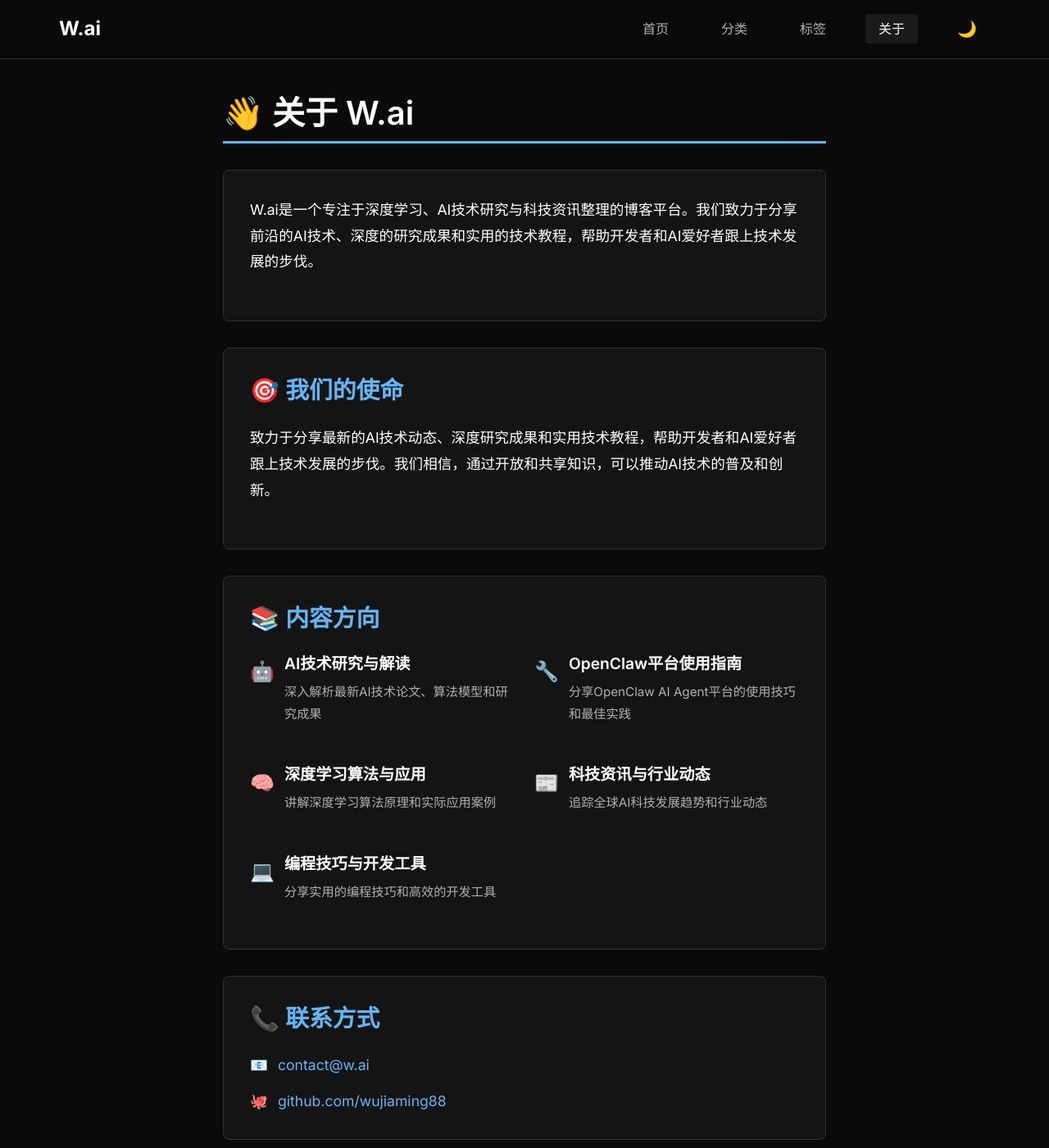
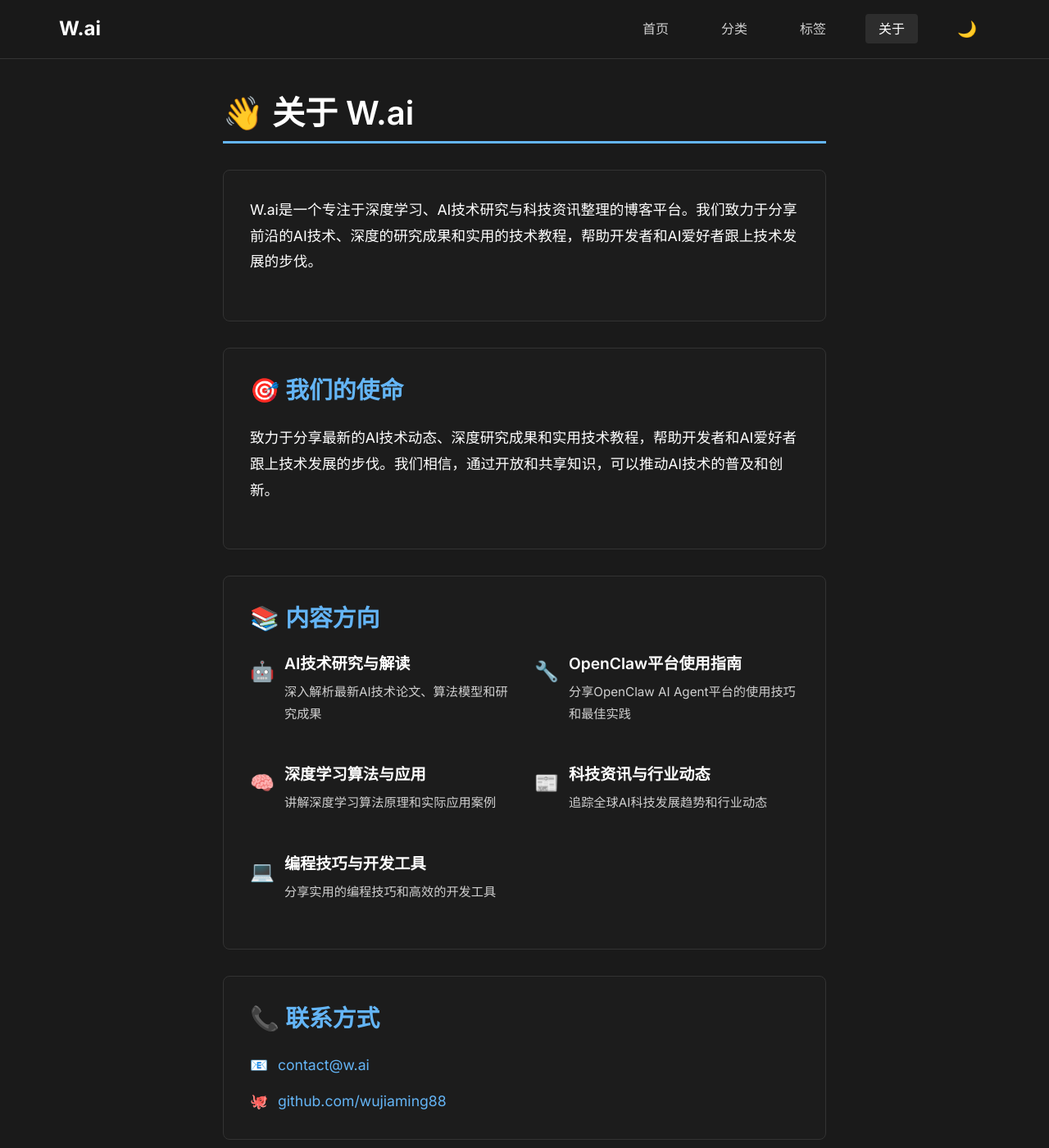
Before and after one commit to wujiaming88/wujiaming88.github.io, a Jekyll site: the page built from about.markdown, in a window 1280 px wide and 1400 px high. Shown: the whole window at 82% size. Built offline with Jekyll 4.4.1, drawn with Linux system fonts in a browser that asks for light colours.

Commit message:
优化配色方案：深色主题降低刺眼感，浅色主题优化代码块背景

```diff
--- a/assets/main.css
+++ b/assets/main.css
@@ -10,16 +10,16 @@
 /* 颜色系统 - 确保所有元素都有足够对比度 */
 :root {
     /* 深色主题 - 高对比度 */
-    --bg-primary: #0a0a0a;
+    --bg-primary: #1a1a1a;
     --text-primary: #ffffff;
-    --text-secondary: #b0b0b0;
+    --text-secondary: #d0d0d0;
     --link-color: #64b5f6;
-    --code-bg: #1a1a1a;
+    --code-bg: #2d2d2d;
     --code-text: #d4d4d4;
     --border-color: #333333;
-    --card-bg: #1a1a1a;
-    --search-bg: #1a1a1a;
-    --tag-bg: #1a1a1a;
+    --card-bg: #2d2d2d;
+    --search-bg: #2d2d2d;
+    --tag-bg: #2d2d2d;
 
     /* 语法高亮颜色 */
     --keyword-color: #569cd6;
@@ -32,7 +32,7 @@
 
     /* 浅色主题 - 高对比度 */
     --light-bg-primary: #ffffff;
-    --light-text-primary: #0a0a0a;
+    --light-text-primary: #121212;
     --light-text-secondary: #4a4a4a;
     --light-link-color: #1a73e8;
     --light-code-bg: #f5f5f5;
@@ -212,7 +212,7 @@
     top: 0;
     left: 0;
     right: 0;
-    background-color: rgba(10, 10, 10, 0.95);
+    background-color: rgba(26, 26, 26, 0.95);
     backdrop-filter: blur(10px);
     border-bottom: 1px solid var(--border-color);
     z-index: 1000;
@@ -443,7 +443,7 @@
 
 /* 页脚 */
 .footer {
-    background-color: rgba(10, 10, 10, 0.95);
+    background-color: rgba(26, 26, 26, 0.95);
     border-top: 1px solid var(--border-color);
     padding: 2rem 0;
     margin-top: 3rem;
```
